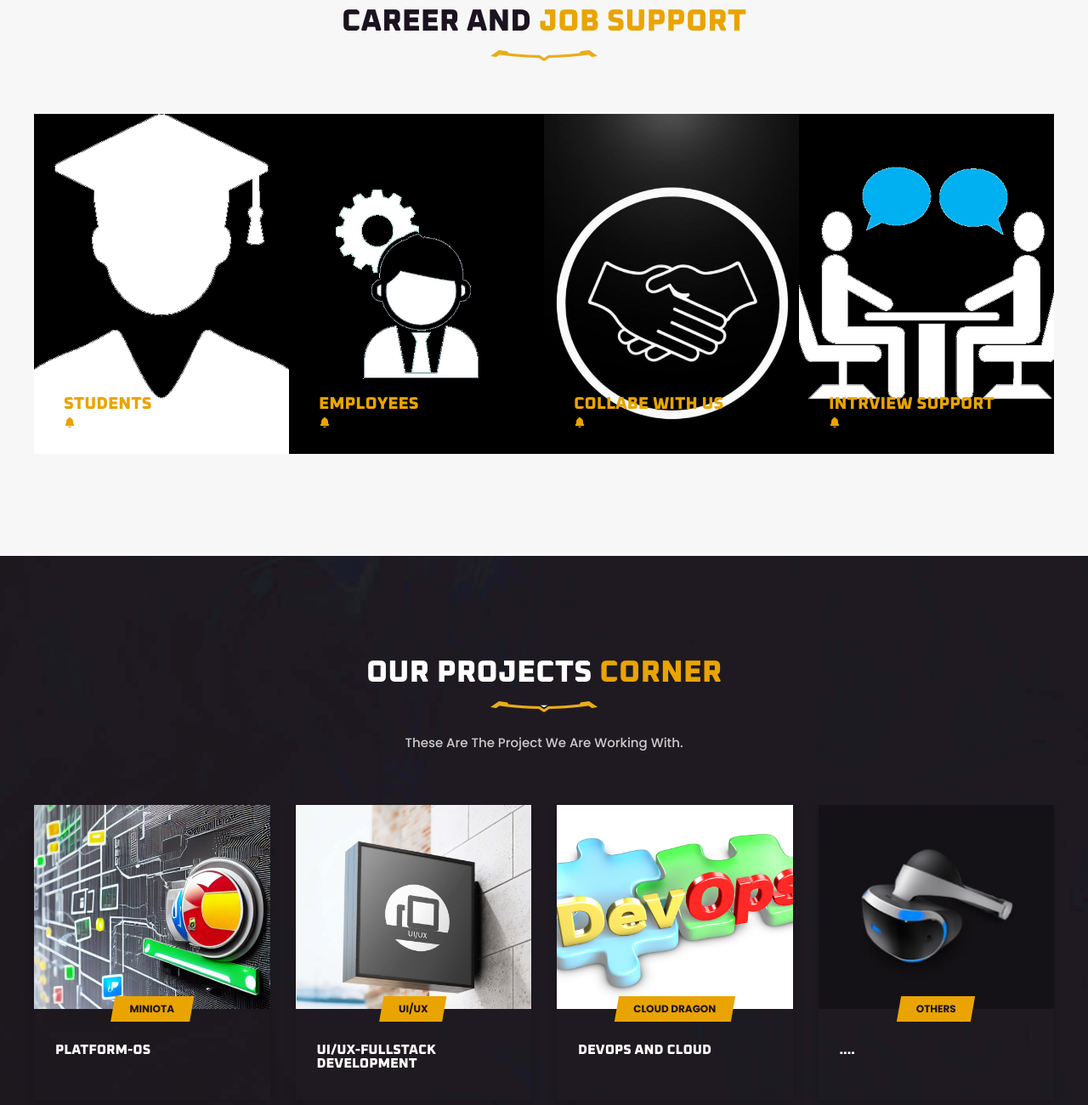
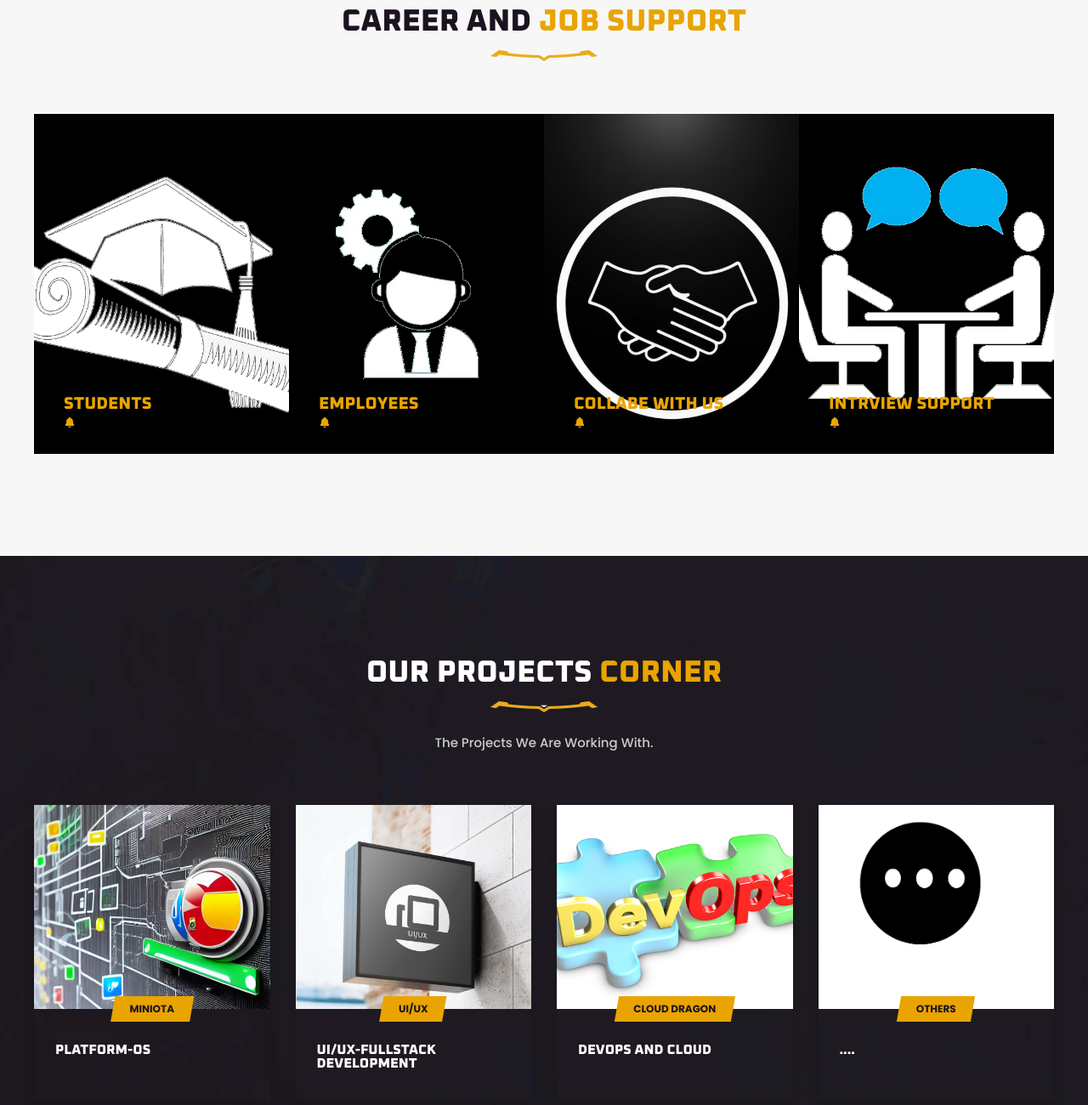
Before and after one commit to codewithsadee/gamics, a plain HTML site: page index.html in a window 1280 px wide. Shown: the part 1900-3200 px from the top of the page at 85% size. Drawn offline with nearby package versions, Linux system fonts and the light colour scheme.

Commit message:
changed the images

```diff
--- a/index.html
+++ b/index.html
@@ -420,7 +420,7 @@
               <div class="featured-game-card">
 
                 <figure class="card-banner img-holder" style="--width: 450; --height: 600;">
-                  <img src="./assets/images/student.png" width="450" height="600" loading="lazy"
+                  <img src="./assets/images/student 1.jpg" width="450" height="600" loading="lazy"
                     alt="Just for Gamers" class="img-cover">
                 </figure>
 
@@ -643,7 +643,7 @@
           </h2>
 
           <p class="section-text">
-            These Are The Project We Are
+             The Projects  We Are
             Working With.
           </p>
 
@@ -734,7 +734,7 @@
               <div class="shop-card">
 
                 <figure class="card-banner img-holder" style="--width: 300; --height: 260;">
-                  <img src="./assets/images/shop-img-4.jpg" width="300" height="260" loading="lazy"
+                  <img src="./assets/images/others.png" width="300" height="260" loading="lazy"
                     alt="Virtual Reality Smiled" class="img-cover">
                 </figure>
 
@@ -1131,7 +1131,7 @@
       </div>
     </div>
 
-    <div class="footer-bottom">
+    <!-- <div class="footer-bottom">
       <div class="container">
 
         <p class="copyright">
@@ -1144,7 +1144,7 @@
       </div>
     </div>
 
-  </footer>
+  </footer> -->
 
 
 
```
Also changed, not shown: assets/images/bulb 1.png (deleted), assets/images/collab 1.png (deleted), assets/images/collab 2.jpg (deleted), assets/images/employees.PNG (deleted), assets/images/others.png (added), assets/images/student 1.jpg (added), assets/images/student.PNG (deleted), assets/images/student.jpg (deleted), 1 other file.
